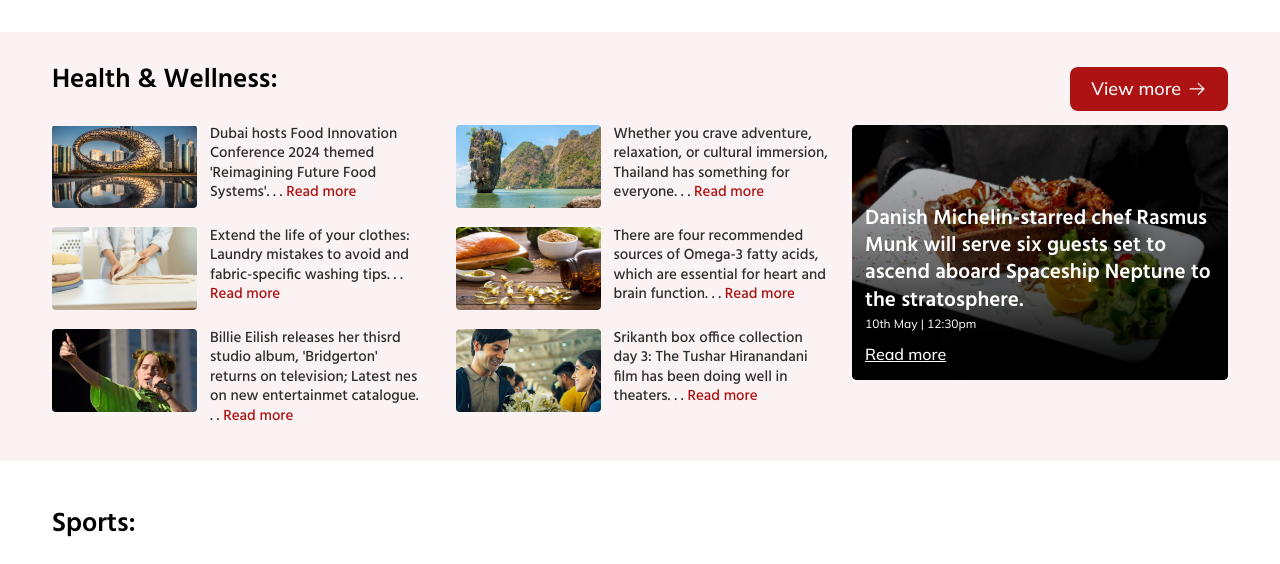
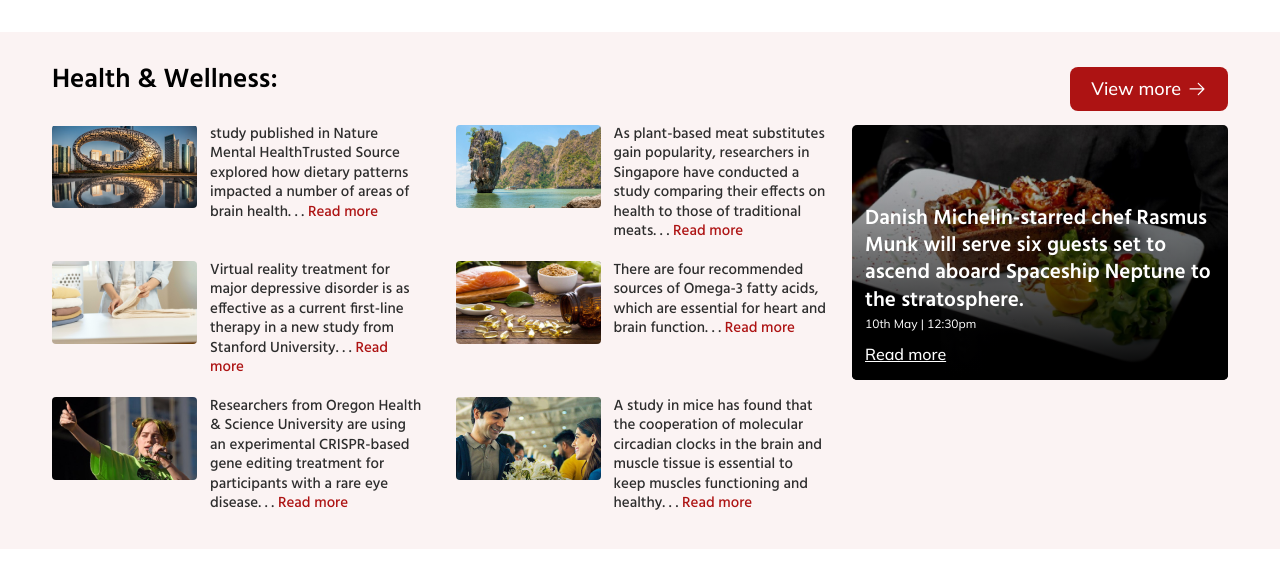
Before and after one commit to Anwesa33/AuthenticNewsroom, a plain HTML site: page index.html in a window 1280 px wide. Shown: the part 1680-2244 px from the top of the page. Drawn offline with Linux system fonts and the light colour scheme.

Commit message:
change15:40

```diff
--- a/index.html
+++ b/index.html
@@ -207,15 +207,15 @@
                      <div class="polity-outr pb-0">
                         <a href="#" class="polity-box polity-life">
                            <em><img src="images/14.png" alt=""></em>
-                           <p>Dubai hosts Food Innovation Conference 2024 themed 'Reimagining Future Food Systems'. . . <span>Read more</span></p>
+                           <p>study published in Nature Mental HealthTrusted Source explored how dietary patterns impacted a number of areas of brain health. . . <span>Read more</span></p>
                         </a>
                         <a href="#" class="polity-box polity-life">
                            <em><img src="images/15.png" alt=""></em>
-                           <p>Whether you crave adventure, relaxation, or cultural immersion, Thailand has something for everyone. . . <span>Read more</span></p>
+                           <p>As plant-based meat substitutes gain popularity, researchers in Singapore have conducted a study comparing their effects on health to those of traditional meats. . . <span>Read more</span></p>
                         </a>
                         <a href="#" class="polity-box polity-life">
                            <em><img src="images/16.png" alt=""></em>
-                           <p>Extend the life of your clothes: Laundry mistakes to avoid and fabric-specific washing tips. . . <span>Read more</span></p>
+                           <p>Virtual reality treatment for major depressive disorder is as effective as a current first-line therapy in a new study from Stanford University. . . <span>Read more</span></p>
                         </a>
                         <a href="#" class="polity-box polity-life">
                            <em><img src="images/17.png" alt=""></em>
@@ -223,11 +223,11 @@
                         </a>
                         <a href="#" class="polity-box polity-life">
                            <em><img src="images/18.png" alt=""></em>
-                           <p>Billie Eilish releases her thisrd studio album, 'Bridgerton' returns on television; Latest nes on new entertainmet catalogue. . . <span>Read more</span></p>
+                           <p>Researchers from Oregon Health & Science University are using an experimental CRISPR-based gene editing treatment for participants with a rare eye disease. . . <span>Read more</span></p>
                         </a>
                         <a href="#" class="polity-box polity-life">
                            <em><img src="images/19.png" alt=""></em>
-                           <p>Srikanth box office collection day 3: The Tushar Hiranandani film has been doing well in theaters. . . <span>Read more</span></p>
+                           <p>A study in mice has found that the cooperation of molecular circadian clocks in the brain and muscle tissue is essential to keep muscles functioning and healthy. . . <span>Read more</span></p>
                         </a>
                      </div>
                   </div>
```
Also changed, not shown: images/20.png, images/21.png, images/22.png, images/23.png, images/24.png.
